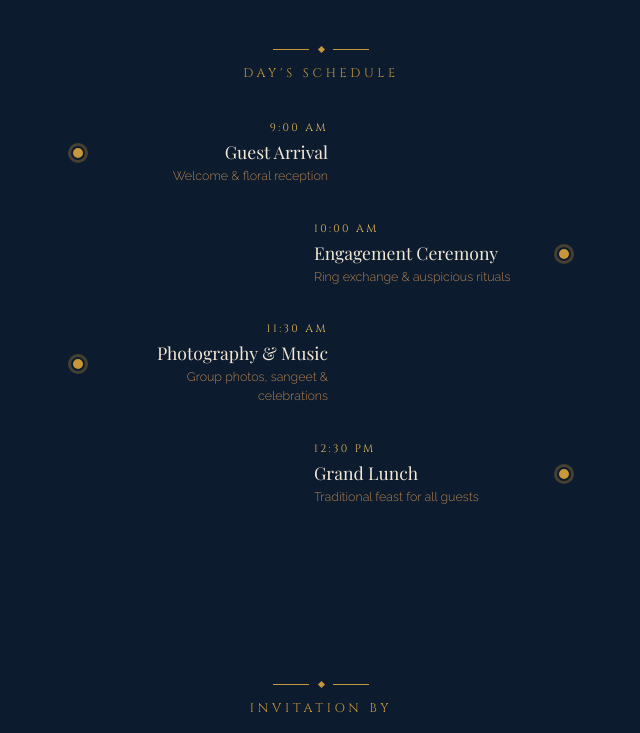
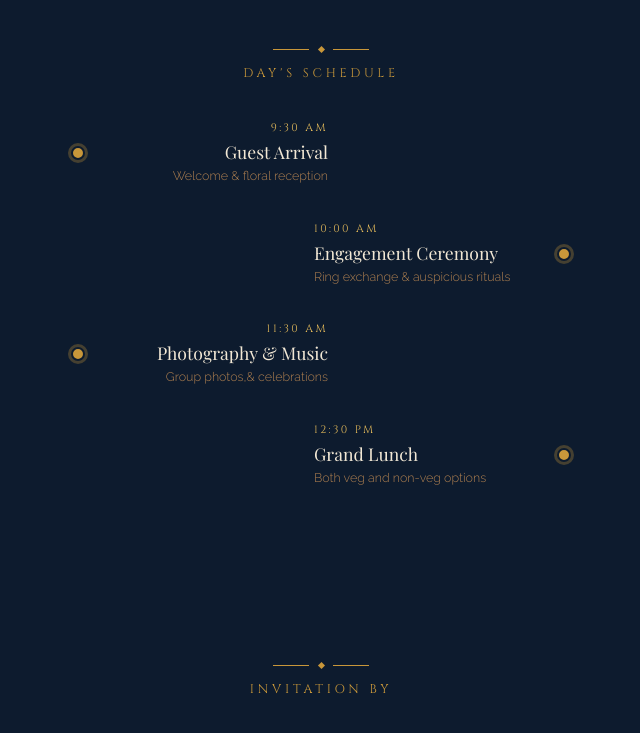
Before and after one commit to a-sravan/E-invitation, a plain HTML site: page index.html in a window 1280 px wide. Shown: the part 1460-2193 px from the top of the page, without its empty margins (319-959 px from the left). Drawn offline with nearby package versions, Linux system fonts and the light colour scheme; a web font is replaced by a local one.

Commit message:
Update event timings and venue details in index.html

```diff
--- a/index.html
+++ b/index.html
@@ -584,7 +584,7 @@
     <div class="timeline">
       <div class="tl-item reveal">
         <div class="tl-dot"></div>
-        <div class="tl-content"><p class="tl-time">9:00 AM</p><p class="tl-event">Guest Arrival</p><p class="tl-note">Welcome &amp; floral reception</p></div>
+        <div class="tl-content"><p class="tl-time">9:30 AM</p><p class="tl-event">Guest Arrival</p><p class="tl-note">Welcome &amp; floral reception</p></div>
         <div class="tl-spacer"></div>
       </div>
       <div class="tl-item reveal">
@@ -594,12 +594,12 @@
       </div>
       <div class="tl-item reveal">
         <div class="tl-dot"></div>
-        <div class="tl-content"><p class="tl-time">11:30 AM</p><p class="tl-event">Photography &amp; Music</p><p class="tl-note">Group photos, sangeet &amp; celebrations</p></div>
+        <div class="tl-content"><p class="tl-time">11:30 AM</p><p class="tl-event">Photography &amp; Music</p><p class="tl-note">Group photos,&amp; celebrations</p></div>
         <div class="tl-spacer"></div>
       </div>
       <div class="tl-item reveal">
         <div class="tl-dot"></div>
-        <div class="tl-content"><p class="tl-time">12:30 PM</p><p class="tl-event">Grand Lunch</p><p class="tl-note">Traditional feast for all guests</p></div>
+        <div class="tl-content"><p class="tl-time">12:30 PM</p><p class="tl-event">Grand Lunch</p><p class="tl-note">Both veg and non-veg options</p></div>
         <div class="tl-spacer"></div>
       </div>
     </div>
@@ -629,7 +629,7 @@
     <div class="venue-block reveal">
       <div class="v-icon">📍</div>
       <p class="v-label">Function Hall</p>
-      <p class="v-name">Padmanayaka Mini<br/>Function Hall</p>
+      <p class="v-name">Tandra Paparayudu<br/> AC Function Hall</p>
       <p class="v-address">College Road, Mancherial<br/>Telangana – 504 208, India</p>
       <br/>
       <a class="map-btn" href="https://maps.app.goo.gl/HFf7usZ49TRJr2YW8" target="_blank" rel="noopener">
```
